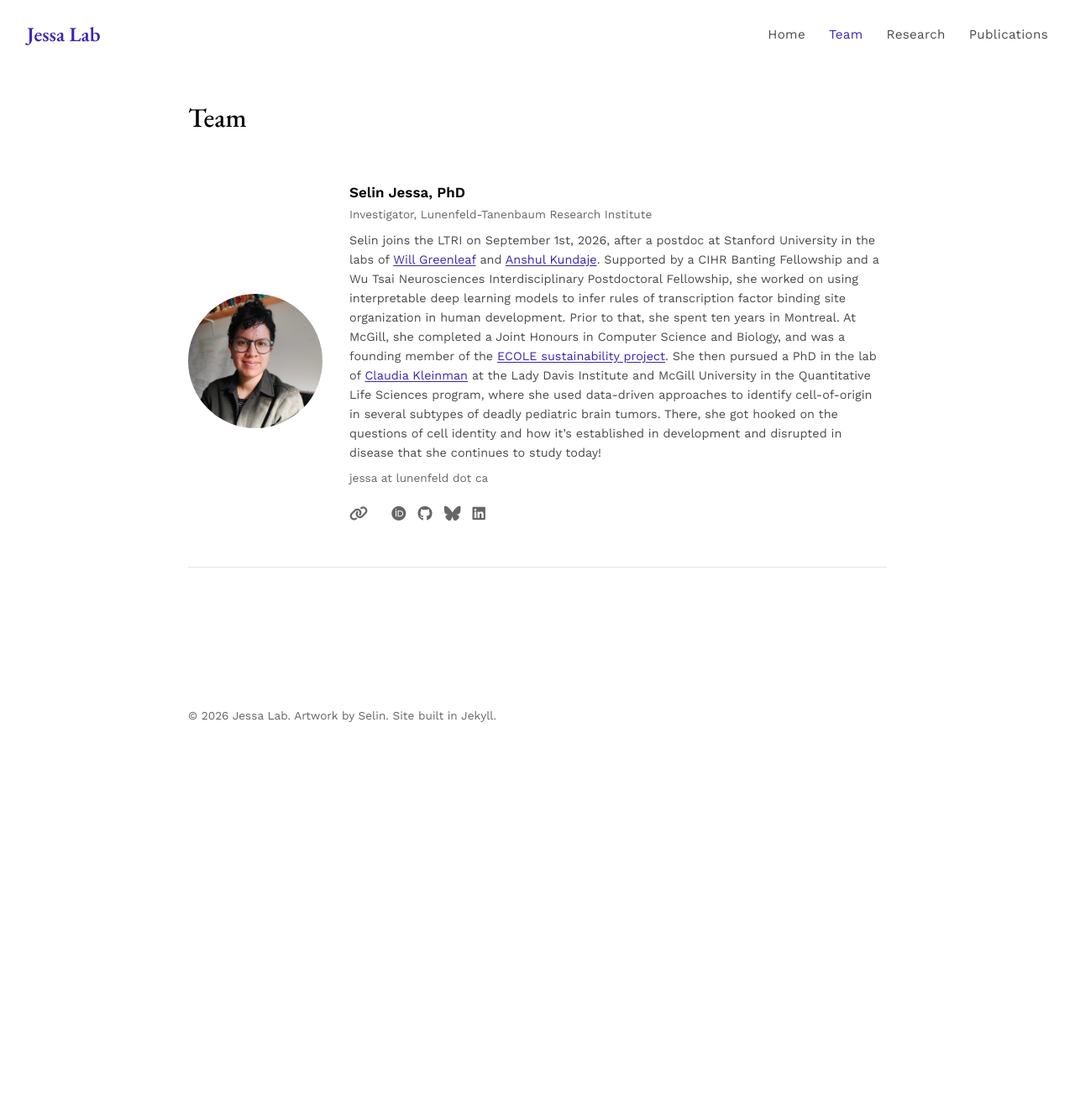
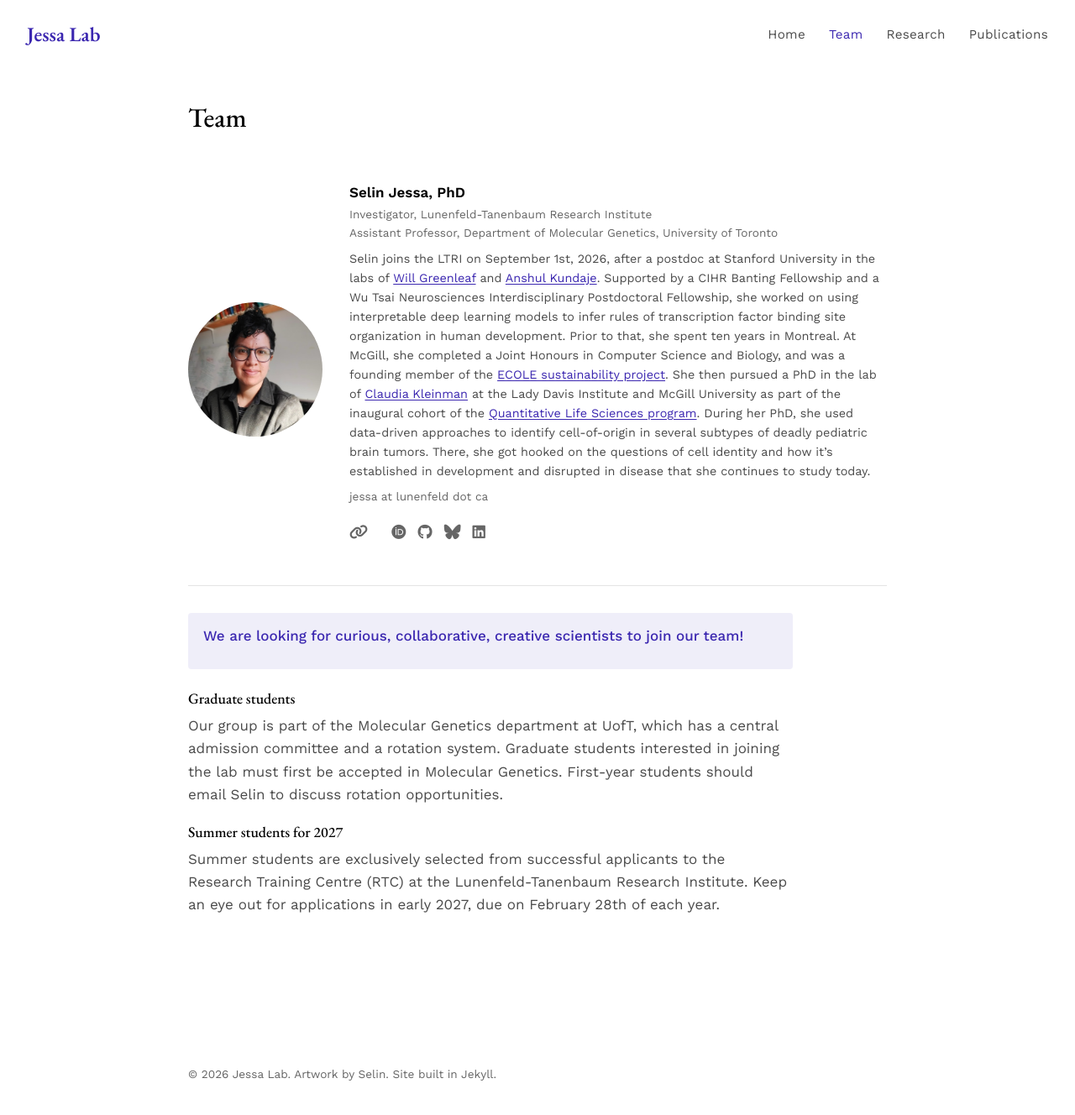
Before and after one commit to jessalab/jessalab.github.io, a Jekyll site: the page built from team.md, in a window 1280 px wide. Shown: the whole page at 84% size. Built offline with Jekyll 4.4.1, drawn with Linux system fonts in a browser that asks for light colours; a style sheet for code colours, icons or effects is not loaded; before the commit the page ends 901 px from its top, so only the background shows below that.

Commit message:
mogen appt

```diff
--- a/_data/team.yml
+++ b/_data/team.yml
@@ -1,5 +1,7 @@
 - name: Selin Jessa, PhD
-  role: Investigator, Lunenfeld-Tanenbaum Research Institute
+  role: |-
+    Investigator, Lunenfeld-Tanenbaum Research Institute
+    Assistant Professor, Department of Molecular Genetics, University of Toronto
   photo: /assets/img/team/selin-jessa.jpg
   bio: >-
     Selin joins the LTRI on September 1st, 2026, after a postdoc at Stanford University in the
@@ -9,10 +11,10 @@
     models to infer rules of transcription factor binding site organization in human development. Prior
     to that, she spent ten years in Montreal. At McGill, she completed a Joint Honours in Computer Science and Biology,
     and was a founding member of the [ECOLE sustainability project](https://ecoleproject.com/). She then pursued a PhD in the lab of [Claudia Kleinman](https://www.functionalgenomics.ca/index.html)
-    at the Lady Davis Institute and McGill University in the Quantitative Life Sciences program, where she used data-driven
-    approaches to identify cell-of-origin in several subtypes of deadly pediatric brain tumors. There,
+    at the Lady Davis Institute and McGill University as part of the inaugural cohort of the [Quantitative Life Sciences program](https://www.mcgill.ca/qls/).
+    During her PhD, she used data-driven approaches to identify cell-of-origin in several subtypes of deadly pediatric brain tumors. There,
     she got hooked on the questions of cell identity and how it's established in development and disrupted in disease
-    that she continues to study today!
+    that she continues to study today.
   email: jessa at lunenfeld dot ca
   website: www.selinjessa.com
   github: sjessa
--- a/_includes/team-member.html
+++ b/_includes/team-member.html
@@ -7,7 +7,7 @@
   {% endif %}
   <div class="team-info">
     <p class="team-name">{{ member.name }}</p>
-    <p class="team-role">{{ member.role }}</p>
+    <p class="team-role">{{ member.role | newline_to_br }}</p>
     {% if member.bio %}<div class="team-bio">{{ member.bio | markdownify }}</div>{% endif %}
     {% if member.email %}<p class="team-email">{{ member.email }}</p>{% endif %}
     {% if member.website or member.scholar or member.orcid or member.github or member.bluesky or member.linkedin %}
--- a/_layouts/team.html
+++ b/_layouts/team.html
@@ -9,3 +9,24 @@ layout: default
     {% include team-member.html member=member %}
   {% endfor %}
 </div>
+
+<div class="team-note">
+  <div class="team-callout">
+    <p>We are looking for curious, collaborative, creative scientists to join our team!</p>
+  </div>
+
+  <h3>Graduate students</h3>
+  <p>
+    Our group is part of the Molecular Genetics department at UofT, which has a central
+    admission committee and a rotation system. Graduate students interested in joining the
+    lab must first be accepted in Molecular Genetics. First-year students should email Selin
+    to discuss rotation opportunities.
+  </p>
+
+  <h3>Summer students for 2027</h3>
+  <p>
+    Summer students are exclusively selected from successful applicants to the Research Training
+    Centre (RTC) at the Lunenfeld-Tanenbaum Research Institute. Keep an eye out for applications
+    in early 2027, due on February 28th of each year.
+  </p>
+</div>
--- a/assets/css/style.css
+++ b/assets/css/style.css
@@ -485,6 +485,35 @@ body.lightbox-open {
   }
 }
 
+.team-note {
+  margin-top: 32px;
+  max-width: 720px;
+  color: var(--ink-soft);
+}
+
+.team-callout {
+  background: rgba(59, 39, 176, 0.08);
+  border-radius: 4px;
+  padding: 14px 18px;
+  margin-bottom: 24px;
+}
+
+.team-callout p {
+  margin: 0;
+  color: var(--accent);
+  font-weight: 500;
+}
+
+.team-note h3 {
+  margin: 20px 0 8px;
+  font-size: 1.1rem;
+  color: var(--ink);
+}
+
+.team-note p {
+  margin: 0 0 12px;
+}
+
 /* Research */
 
 .page-intro {
```
Also changed, not shown: _news/2026-07-28-welcome.md (+1 -1 lines), _news/2026-08-19-mogen.md (added, +5 -0 lines), _publications/deshpande2025-df.md (+1 -1 lines).
